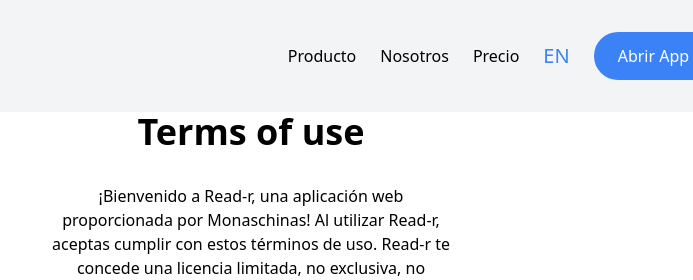
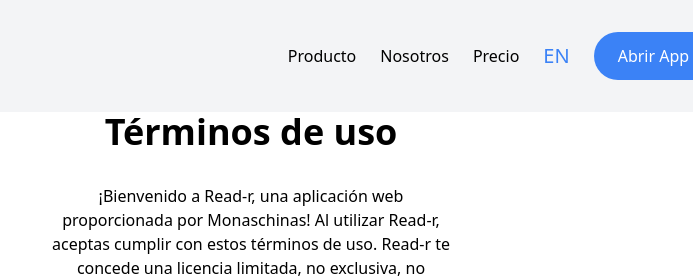
Before and after one commit to Monaschinas/readr-landing-page, a website: page es/terminos-de-uso/index.html in a window 1280 px wide. Shown: the top 280 px of the page, 389-1082 px from the left. Drawn offline with Linux system fonts and the light colour scheme.

Commit message:
fix: update spanish translation of terms of use title

```diff
--- a/es/terminos-de-uso/index.html
+++ b/es/terminos-de-uso/index.html
@@ -85,7 +85,7 @@
     </button>
   </header>
   <main class="flex flex-col justify-center items-center gap-8 px-4">
-    <h1 class="text-center text-4xl font-bold">Terms of use</h1>
+    <h1 class="text-center text-4xl font-bold">Términos de uso</h1>
     <div class="md:w-2/3 lg:w-1/2 xl:w-1/3">
       <p class="text-center">¡Bienvenido a Read-r, una aplicación web proporcionada por Monaschinas! Al utilizar Read-r, aceptas cumplir con estos términos de uso. Read-r te concede una licencia limitada, no exclusiva, no transferible y revocable para usar el servicio de Read-r de acuerdo con estos términos de uso. El contenido disponible en Read-r, incluyendo pero no limitado a texto, gráficos, imágenes y software, es propiedad de Monaschinas o de sus licenciantes y está protegido por leyes de propiedad intelectual. No puedes reproducir, distribuir, modificar o crear obras derivadas basadas en dicho contenido sin el consentimiento previo por escrito de Monaschinas o de los respectivos propietarios de dicho contenido. Monaschinas se reserva el derecho de modificar, suspender o terminar el servicio de Read-r o estos términos de uso en cualquier momento y por cualquier motivo.</p>
       <p class="text-center my-4">Al utilizar Read-r, aceptas cumplir con todas las leyes y regulaciones aplicables. Eres el único responsable de tu uso de Read-r, incluyendo cualquier contenido que envíes o publiques, y de cualquier consecuencia que pueda surgir como resultado de dicho uso. Aceptas no utilizar Read-r para participar en actividades ilegales, dañinas u ofensivas, incluyendo pero no limitado a la distribución de malware, spam o acoso a otros usuarios. Monaschinas se reserva el derecho de supervisar tu uso de Read-r y de eliminar cualquier contenido o usuario que viole estos términos de uso o cualquier ley o regulación aplicable.</p>
```
